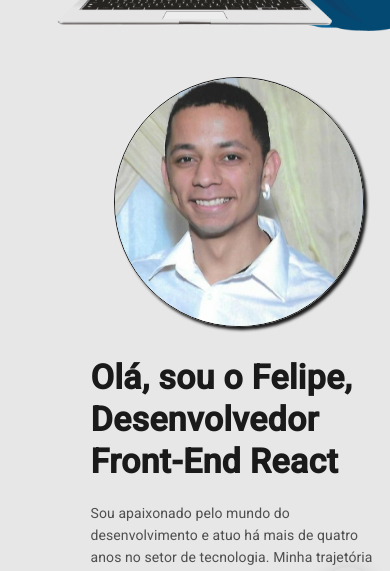
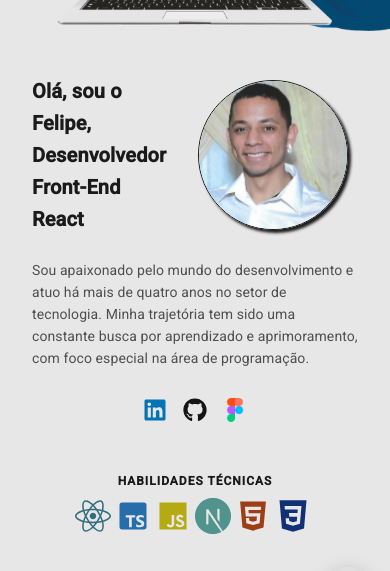
Before and after one commit to Felipe-alv-es/site-portifolio, a React (Create React App) app: page / in a window 390 px wide. Shown: the part 207-778 px from the top of the page. Built offline with nearby package versions, Linux system fonts and the light colour scheme; no server answers.

Commit message:
fix(AboutMe): fixed mobile visualization

```diff
--- a/src/components/About/About.styles.ts
+++ b/src/components/About/About.styles.ts
@@ -4,6 +4,9 @@ export const getContainerStyle = (): SxProps => ({
   display: "grid",
   placeItems: "center",
   padding: "0 15% 0 15%",
+  "@media(max-width: 544px)": {
+    padding: "0",
+  },
 });
 
 export const getContentStyle = (): SxProps => ({
@@ -30,7 +33,6 @@ export const getTitleStyle = (): SxProps => ({
 });
 
 export const getSubtitleStyle = (): SxProps => ({
-  // maxWidth: "450px",
   minWidth: "296px",
   gridArea: "content",
 });
--- a/src/components/AboutMe/AboutMe.js
+++ b/src/components/AboutMe/AboutMe.js
@@ -26,12 +26,8 @@ const AboutMe = () => {
     <Box sx={getContainerStyle} id="Sobre">
       <Box sx={getContentStyle}>
         <Box sx={getTitleStyle}>
-          <Typography
-            fontFamily={"roboto"}
-            variant="h4"
-            sx={{ fontWeight: "bold" }}
-          >
-            Olá, sou o Felipe, Desenvolvedor Front-End React
+          <Typography fontFamily={"roboto"}>
+            {"Olá, sou o Felipe, \n Desenvolvedor \n Front-End React"}
           </Typography>
         </Box>
         <Box sx={getSubtitleStyle}>
--- a/src/components/AboutMe/AboutMe.style.ts
+++ b/src/components/AboutMe/AboutMe.style.ts
@@ -4,26 +4,37 @@ export const getContainerStyle = (): SxProps => ({
   display: "grid",
   placeItems: "center",
   padding: "0 15% 0 15%",
+  "@media(max-width: 544px)": {
+    padding: 0,
+  },
 });
 
 export const getContentStyle = (): SxProps => ({
   display: "grid",
-  gridTemplateAreas: `'title image''content image''icons image'`,
+  gridTemplateAreas: `'title image''content image''icons image''tech image'`,
   gridGap: "20px",
   marginTop: "10%",
   maxWidth: "900px",
   marginLeft: "2em",
   marginRight: "2em",
   "@media(max-width: 544px)": {
-    gridTemplateAreas: `'image''title''content''icons'`,
+    gridTemplateAreas: `'title image''content content''icons icons''tech tech'`,
     placeItems: "center",
   },
 });
 
 export const getTitleStyle = (): SxProps => ({
-  maxWidth: "450px",
-  minWidth: "296px",
   gridArea: "title",
+  "> p": {
+    typography: "h4",
+    fontWeight: "bold",
+  },
+  "@media(max-width: 544px)": {
+    "> p": {
+      typography: "h6",
+      fontWeight: "bold",
+    },
+  },
 });
 
 export const getSubtitleStyle = (): SxProps => ({
@@ -43,6 +54,10 @@ export const getImageStyle = (): SxProps => ({
   borderWidth: "1px",
   borderColor: "#1a1a1a",
   borderStyle: "solid",
+  "@media(max-width: 544px)": {
+    maxWidth: "none",
+    width: "20%",
+  },
 });
 
 export const getIconsStyle = (): SxProps => ({
@@ -54,6 +69,7 @@ export const getTechnicalSkillsStyle = (): SxProps => ({
   alignItems: "center",
   marginTop: "1em",
   justifyContent: "space-between",
+  gridArea: "tech",
   "@media(max-width: 544px)": {
     display: "grid",
     gridTemplateAreas: `'skillsTitle''skillsIcons'`,
```
